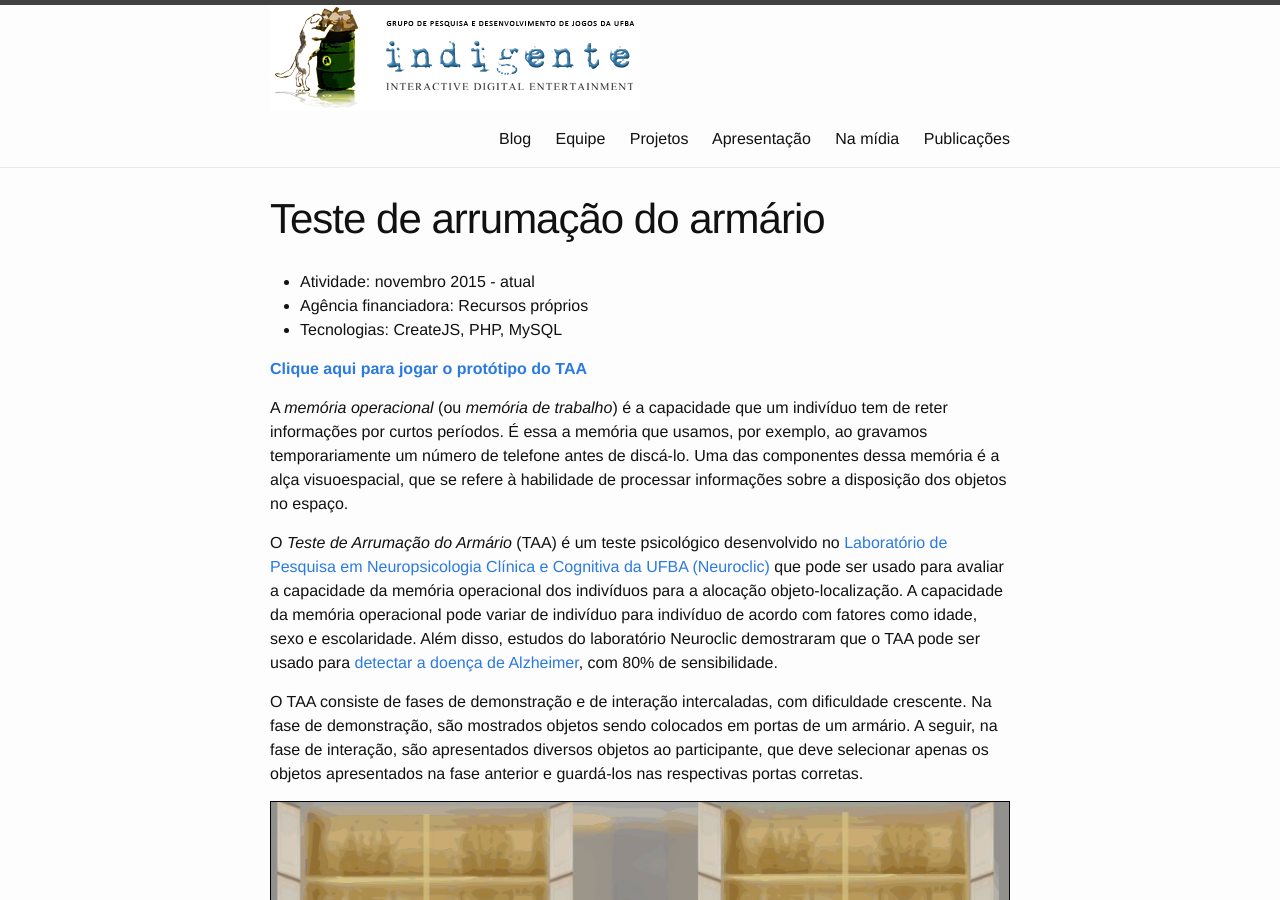
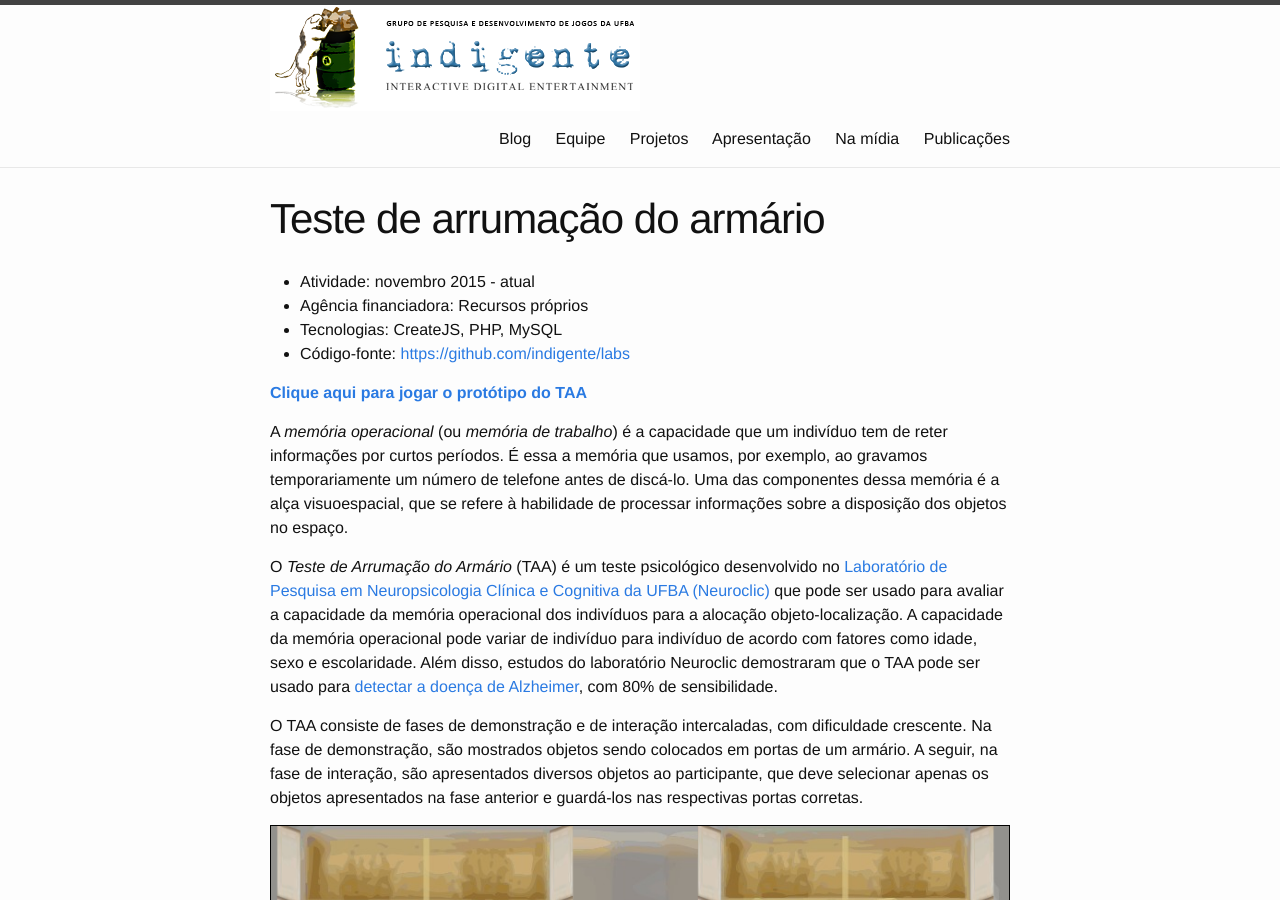
Before and after one commit to indigente/old-indigente.github.io, a Jekyll site: the page built from projetos/taa.md, in a window 1280 px wide and 900 px high. Built offline with Jekyll 4.4.1, drawn with Linux system fonts in a browser that asks for light colours; some of the changed lines change nothing that is shown.

Commit message:
Adiciona link para o código-fonte.

```diff
--- a/projetos/taa.md
+++ b/projetos/taa.md
@@ -6,6 +6,7 @@ title: "Teste de arrumação do armário"
 - Atividade: novembro 2015 - atual
 - Agência financiadora: Recursos próprios
 - Tecnologias: CreateJS, PHP, MySQL
+- Código-fonte: <https://github.com/indigente/labs>
 
 **[Clique aqui para jogar o protótipo do TAA](https://indigente.github.io/labs/taa-adulto)**
 
```
